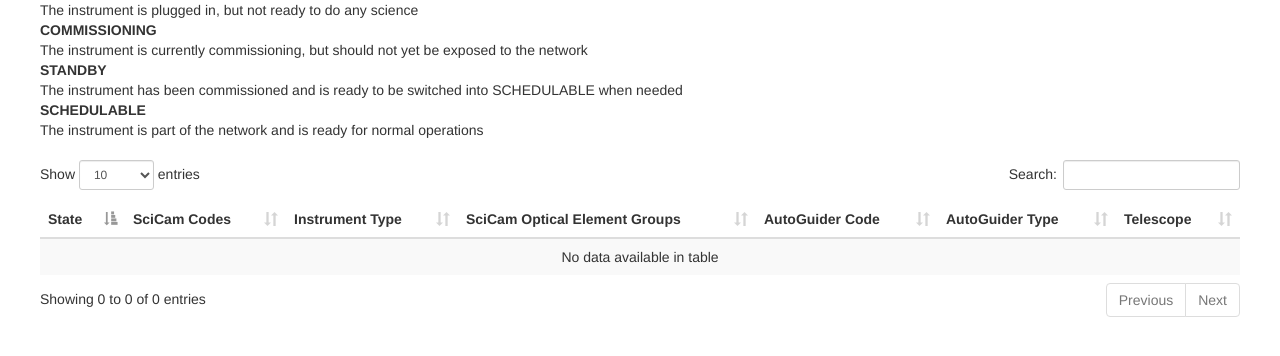
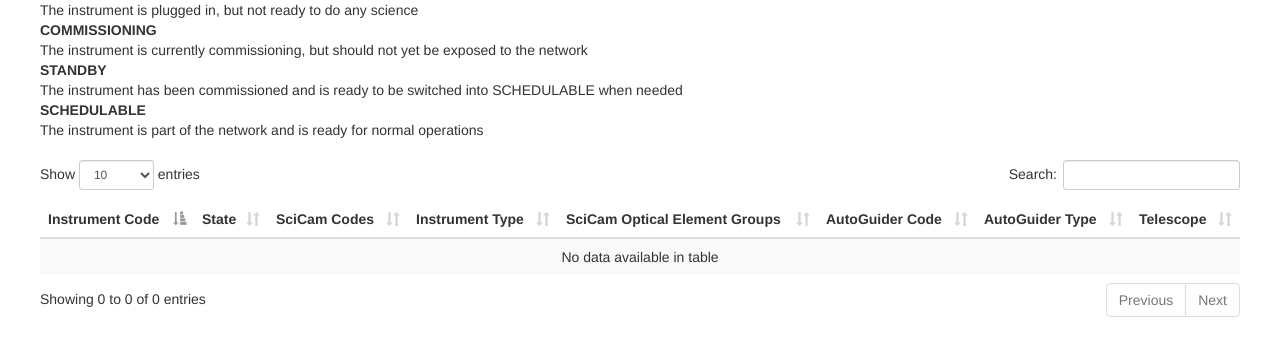
Before and after one commit to observatorycontrolsystem/configdb, a Django app: page /html/instruments/ in a window 1280 px wide. Shown: the part 230-586 px from the top of the page. Run offline with Django 3.2, Linux system fonts and the light colour scheme; data that the repository does not hold is empty; some libraries are stand-ins or nearby versions.

Commit message:
Add instrument code to html page to link to detail page

```diff
--- a/configdb/hardware/templates/hardware/instrument_list.html
+++ b/configdb/hardware/templates/hardware/instrument_list.html
@@ -19,6 +19,7 @@
   <table class="table table-striped" id="instruments">
     <thead>
       <tr>
+      <th>Instrument Code</th>
       <th>State</th>
       <th>SciCam Codes</th>
       <th>Instrument Type</th>
@@ -31,6 +32,7 @@
     <tbody>
     {% for instrument in object_list %}
       <tr>
+        <td><a href="{% url 'instrument-detail' pk=instrument.pk %}">{{ instrument.code }}</a></td>
         <td>{{ instrument.get_state_display }}</td>
         <td>
           {% for science_camera in instrument.science_cameras.all %}
```
